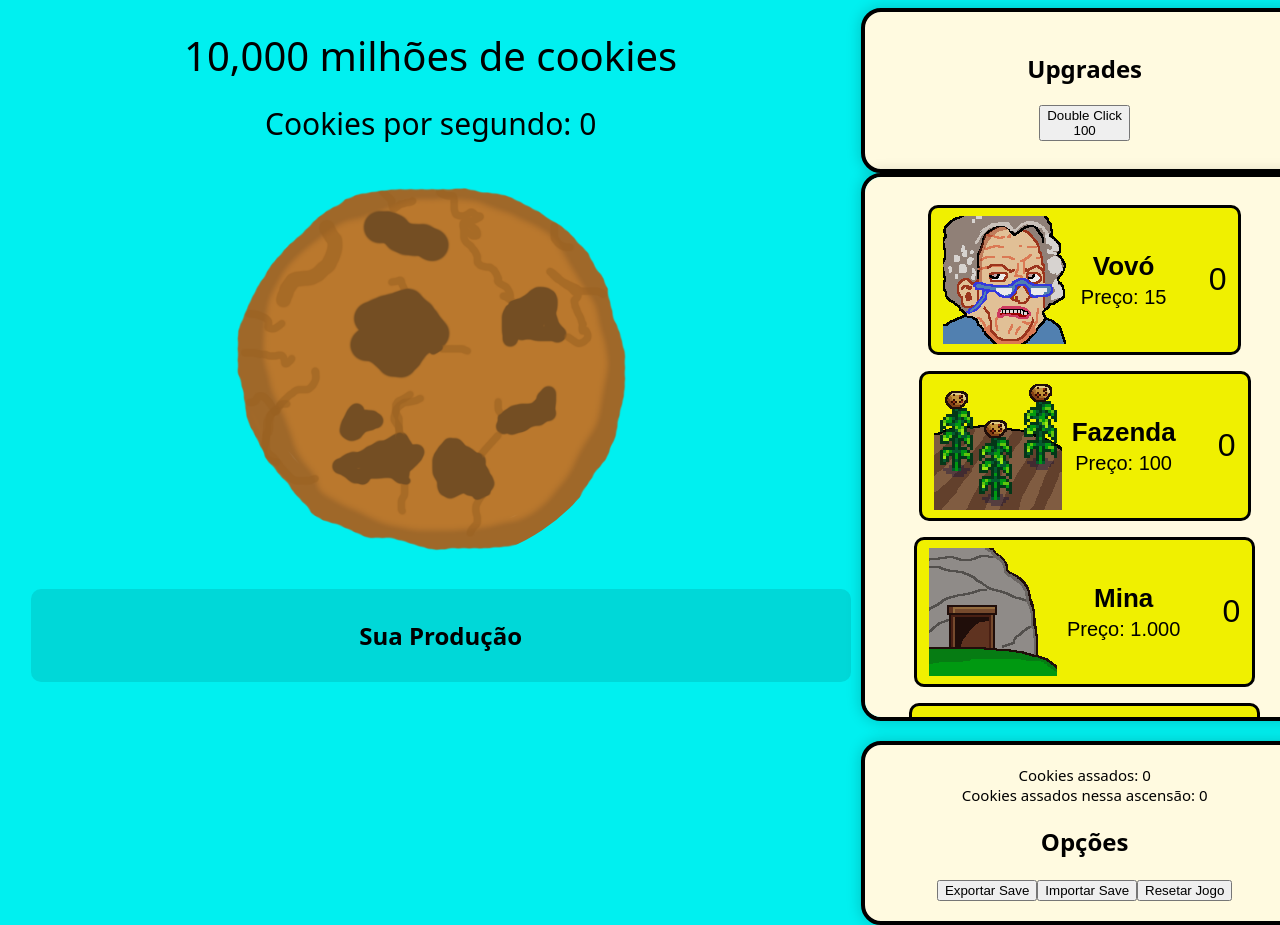
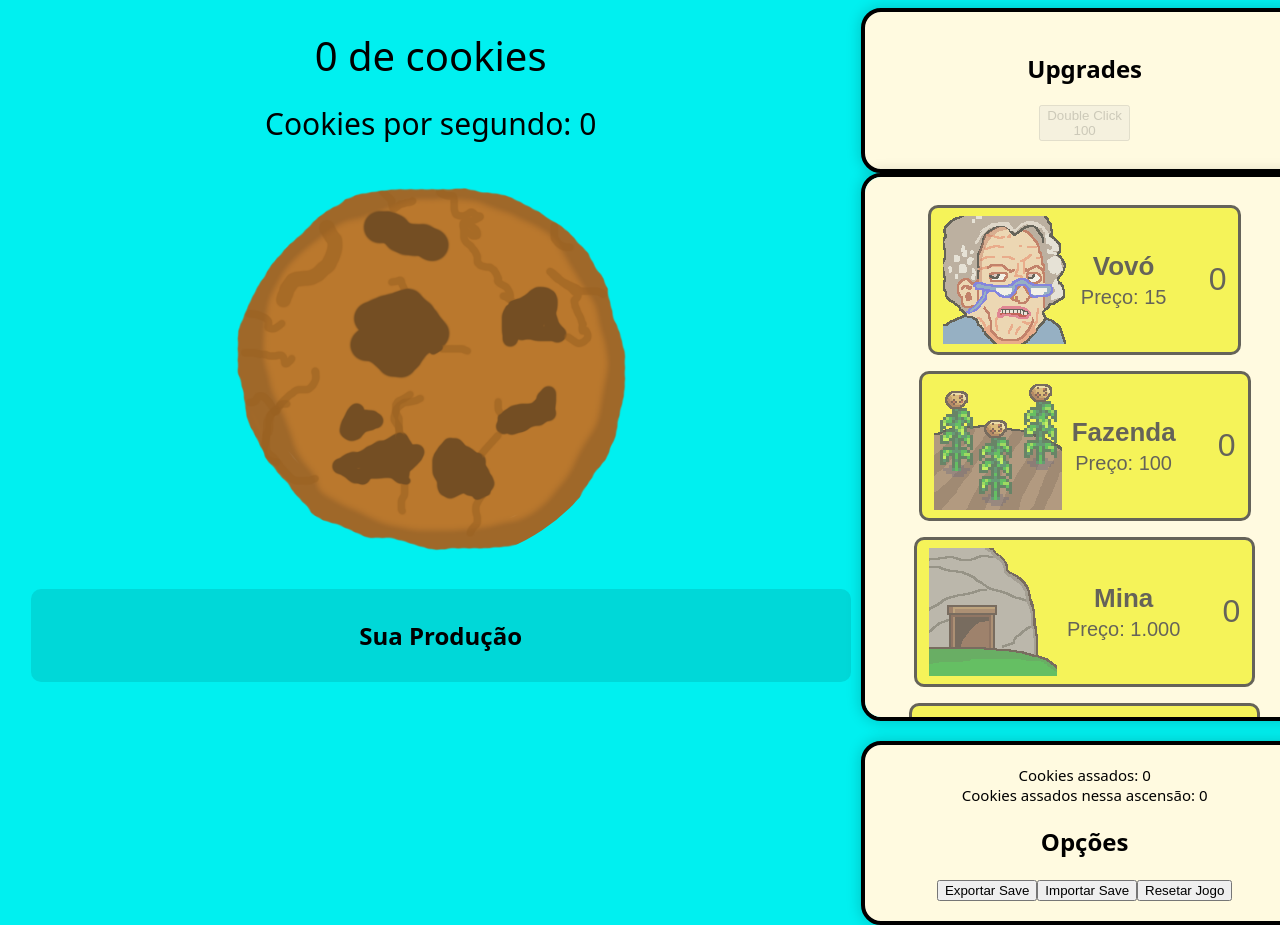
Before and after one commit to DanilegoPlays/DanilegoCookie, a React (Create React App) app: page / in a window 1280 px wide. Shown: the top 925 px of the page. Built offline with nearby package versions, Linux system fonts and the light colour scheme.

Commit message:
Versão 7.1
- o jogo agora gera cookies e Cookie Coins mesmo minimizado! (não gera com o jogo fechado ainda)

```diff
--- a/src/App.js
+++ b/src/App.js
@@ -27,7 +27,7 @@ function App() {
   }
 
   // useStates principais
-  const [contagem, setContagem] = useState(9999990); // contagem de cookies
+  const [contagem, setContagem] = useState(0); // contagem de cookies
   const [click, setClick] = useState(1); // valor do click
   const [CPS, setCPS] = useState(0); // CPS
   const [construcoes, setConstrucoes] = useState(DEFAULT_CONSTRUCOES)
@@ -247,11 +247,16 @@ function App() {
     );
   }, [ascensao])
 
-
-
   // efeito CPS
   useEffect(() => {
+
+    let lastUpdate = Date.now();
+
     const timer = setInterval(() => {
+      // considera tempo com o jogo em outra aba
+      const now = Date.now();
+      const deltaSeconds = (now - lastUpdate) / 1000;
+      lastUpdate = now;
       // calcula o CPS levando em conta construções e melhorias de construções
       // (pode ser útil para implementar melhorias sem alterar o cps base das construções)
       const producaoBase = construcoes.reduce((soma, c) => {
@@ -262,9 +267,9 @@ function App() {
       const producao = producaoBase * getMultiplicadorP();
 
       setCPS(producao);
-      setContagem((atual) => atual + producao/10);
-      setCookiesTotais((atual) => atual + producao/10);
-      setCookiesTotaisAscensao((atual) => atual + producao/10);
+      setContagem((atual) => atual + (deltaSeconds*producao));
+      setCookiesTotais((atual) => atual + (deltaSeconds*producao));
+      setCookiesTotaisAscensao((atual) => atual + (deltaSeconds*producao));
     }, 100); // a cada 0.1 segundos
     return () => clearInterval(timer); // limpa o timer
   }, [construcoes, melhorias]);
@@ -335,7 +340,7 @@ function App() {
     return multiplicadorBasico * multiplicadorPrestigio;
   }
 
-  // cps da construção
+  // cps da construção (para visualização)
   function CpsConstrucao(c) {
     return c.cps * getMultiplicador(c) * getMultiplicadorP();
   }
@@ -615,14 +620,18 @@ function App() {
       }));
      }
   }
-
+  // ganho de Cookie Coins
   useEffect(() => {
     if (!cookieCoin.desbloqueado || cookieCoin.level === 0) return;
-
+    let lastUpdate = Date.now();
     const timer = setInterval(() => {
+
+      const now = Date.now();
+      const deltaSeconds = (now - lastUpdate) / 1000;
+      lastUpdate = now;
       setCookieCoin(prev => ({
         ...prev,
-        coins: prev.coins + prev.level * 0.0003
+        coins: prev.coins + prev.level * 0.003 * deltaSeconds
       }));
     }, 100);
 
@@ -644,7 +653,7 @@ function App() {
     }));
     mostrarAviso(`${moedasInteiras} Cookie Coins vendidas por ${ganhoCookies.toLocaleString()} cookies`);
   }
-
+  // mercado de Cookie Coins
   useEffect(() => {
     if (!cookieCoin.desbloqueado) return;
 
```
